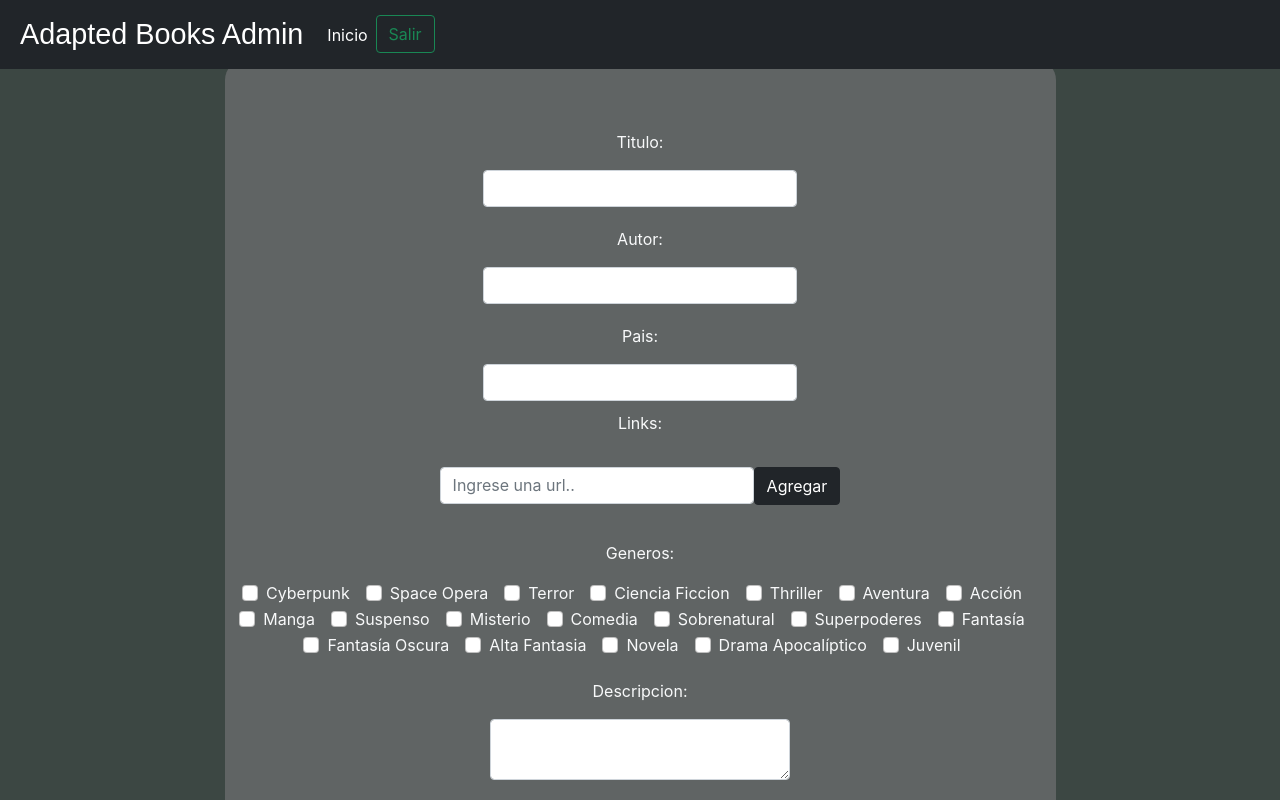
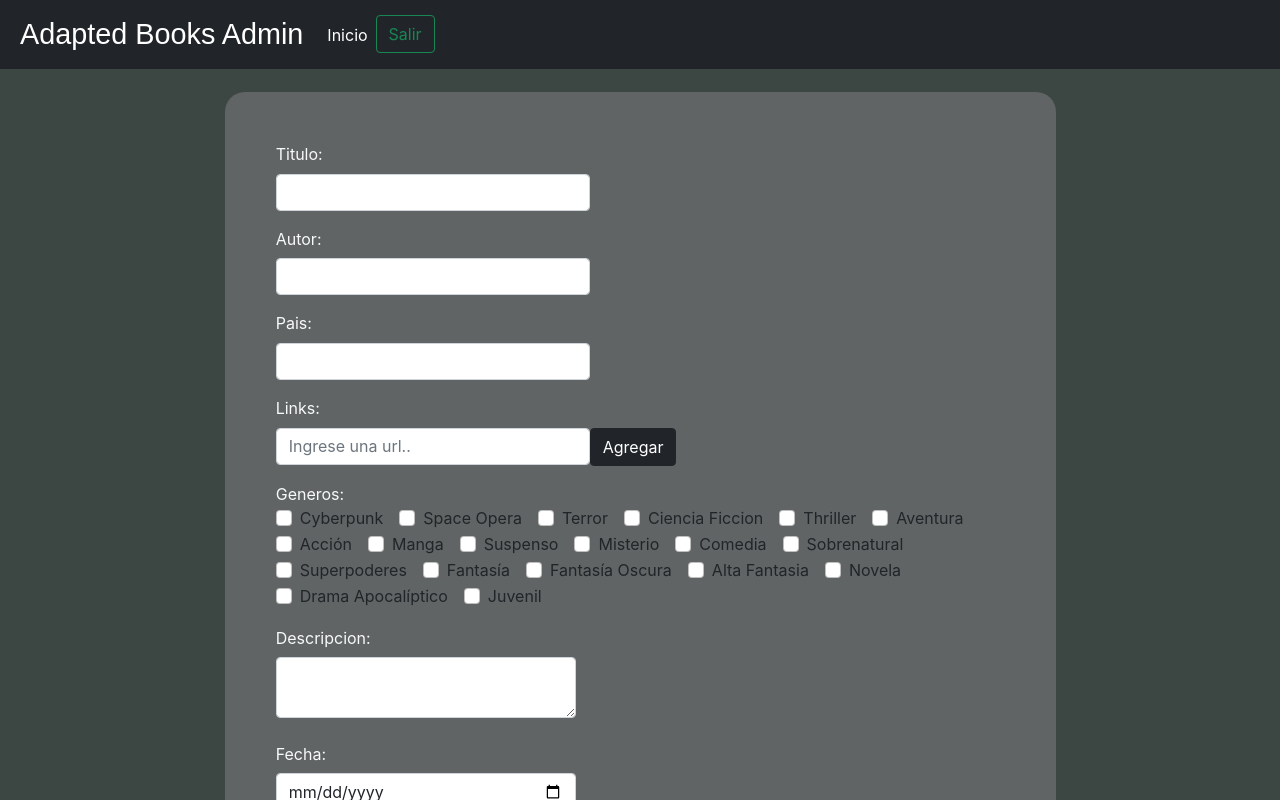
Before and after one commit to LucasMattera/Adapted-Books, a React (Create React App) app in the folder web/adbooksweb-app/: page /admin/add in a window 1280 px wide. Shown: the top 800 px of the page. Built offline with nearby package versions, Linux system fonts and the light colour scheme; sample sign-in values are in the browser's storage.

Commit message:
vcambiando disenio de agregar y editar libro

```diff
--- a/web/adbooksweb-app/src/components/Admin/AddBook.jsx
+++ b/web/adbooksweb-app/src/components/Admin/AddBook.jsx
@@ -140,7 +140,7 @@ function AddBook() {
 
     return(
     <>
-        <div class="container">
+        <div class="container formBookContainer">
         <div class="row">
         <div class="col">
         </div>
@@ -148,7 +148,7 @@ function AddBook() {
         <div className="addBookContainer" data-test="add-book">
         <div className="centro">
 
-        <form  onSubmit={handleSubmit}>
+        <form  onSubmit={handleSubmit} className="form">
 
             <div className="title" >
                 <label htmlFor="titulo">
@@ -269,6 +269,7 @@ function AddBook() {
             <div class= "form-group">
               <p className="text-light genero" >Generos: </p>
             </div>
+            <div className="generoMapping">
                 {
                     genresDefault.map (genero =>
                         <div class="form-check form-check-inline margenBajo">
@@ -281,12 +282,12 @@ function AddBook() {
                                 onClick={handleInputGenero}
                             />
                             <label
-                            class="text-light"
+                                class=""
                                 for="inlineCheckbox1">{genero}</label>
                         </div>
                     )
                 }
-
+            </div>
 
             <div class="form-group" >
                 <label htmlFor="descripcion"  class="form-label">
--- a/web/adbooksweb-app/src/components/Admin/EditBook.jsx
+++ b/web/adbooksweb-app/src/components/Admin/EditBook.jsx
@@ -299,6 +299,8 @@ function EditBook() {
                         <div class="form-group" >
                             <p class="text-light genero">Generos: </p>
                         </div>
+
+                        <div className="generoMapping">
                             {
                                 genresDefault.map(genero =>
                                     <div class="form-check form-check-inline margenBajo">
@@ -308,11 +310,12 @@ function EditBook() {
                                             id={genero}
                                             value={genero}
                                             onClick={handleInputGenero} />
-                                    <label class="text-light"
+                                        <label class=""
                                             for="inlineCheckbox1">{genero}</label>
                                     </div>
                                 )
                             }
+                        </div>
                         <div class="form-group" >
                             <label htmlFor="descripcion" class="form-label">
                                 <p class="text-light genero">Descripción:</p>
--- a/web/adbooksweb-app/src/styles/AddBook.css
+++ b/web/adbooksweb-app/src/styles/AddBook.css
@@ -1,7 +1,20 @@
 .centro{
-	text-align: center;
+  margin-left: 4vw;
+  margin-top: -2vh;
+}
+.text-light{
+  text-align: left;
+  margin-top: 2vh;
+  margin-bottom: -1vh;
+}
+.formBookContainer{
+  margin-top: 4vh;
+  width: max-content;
 }
 
+.generoMapping{
+  margin-top: 1vh;
+}
 
 .imagePreview{
 border: 1px solid #ddd; /* Gray border */
@@ -27,13 +40,6 @@ border: 1px solid #ddd; /* Gray border */
   grid-column: 1 / 5;
 }
 
-.genero{
-  margin-left: auto;
-  margin-right: auto;
-  padding-top: 20px;
-
-}
-
 .link{
   white-space: nowrap;
   overflow: hidden;
@@ -52,20 +58,19 @@ border: 1px solid #ddd; /* Gray border */
 }
 
 .genero-l{
-  margin-left: auto;
-  margin-right: auto;
-  padding-top: 10px;
-  padding-bottom: 0px;
+
 }
 
 
 .list-menu{
-  margin-left: auto;
+  margin-left: -1vw;
   margin-right: auto;
   overflow:hidden;
   width: 70%;
   border-radius: 10px;
 }
+
+
 
 .list-item{
   overflow:hidden;
```
Lines whose indentation alone changed are shown as unchanged.
